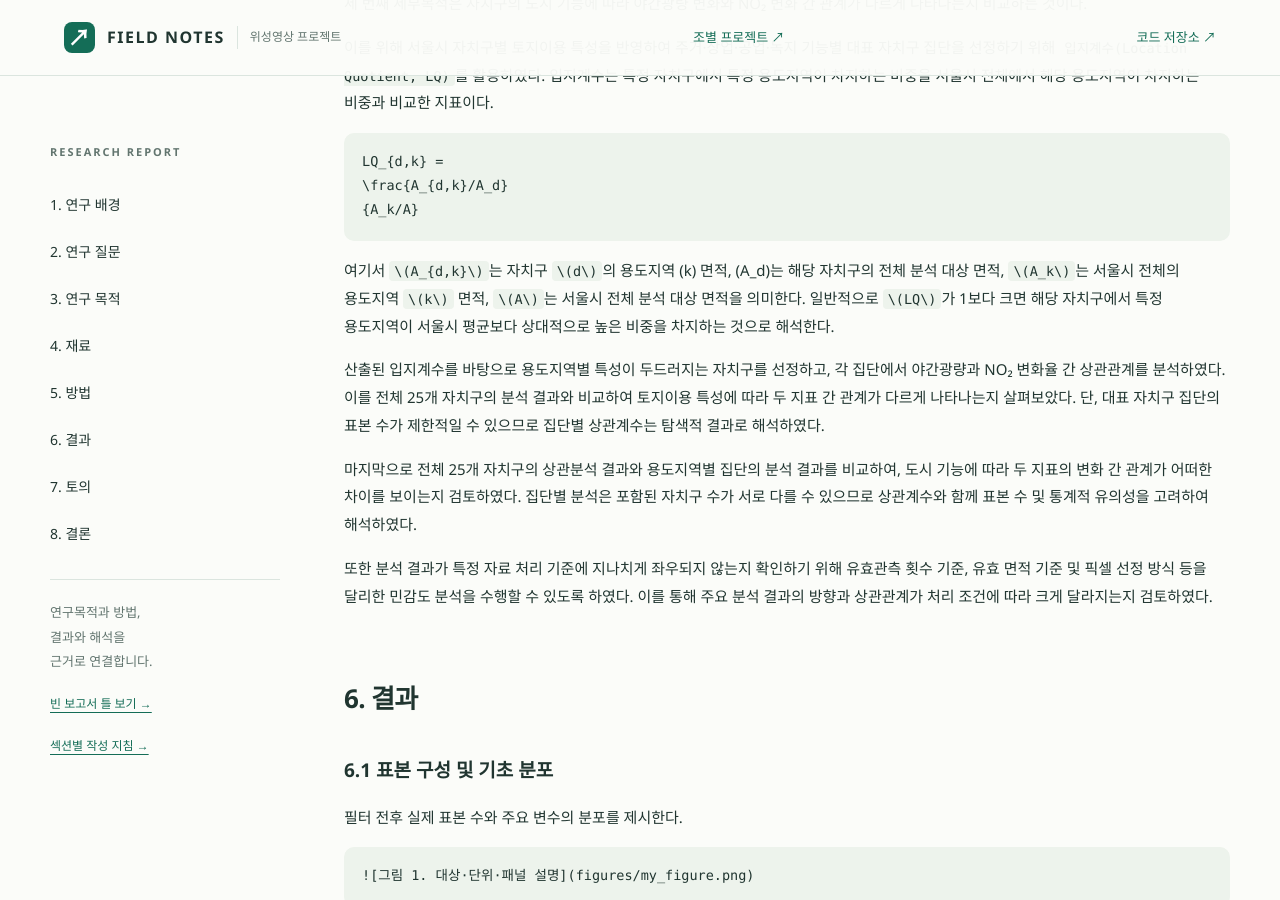
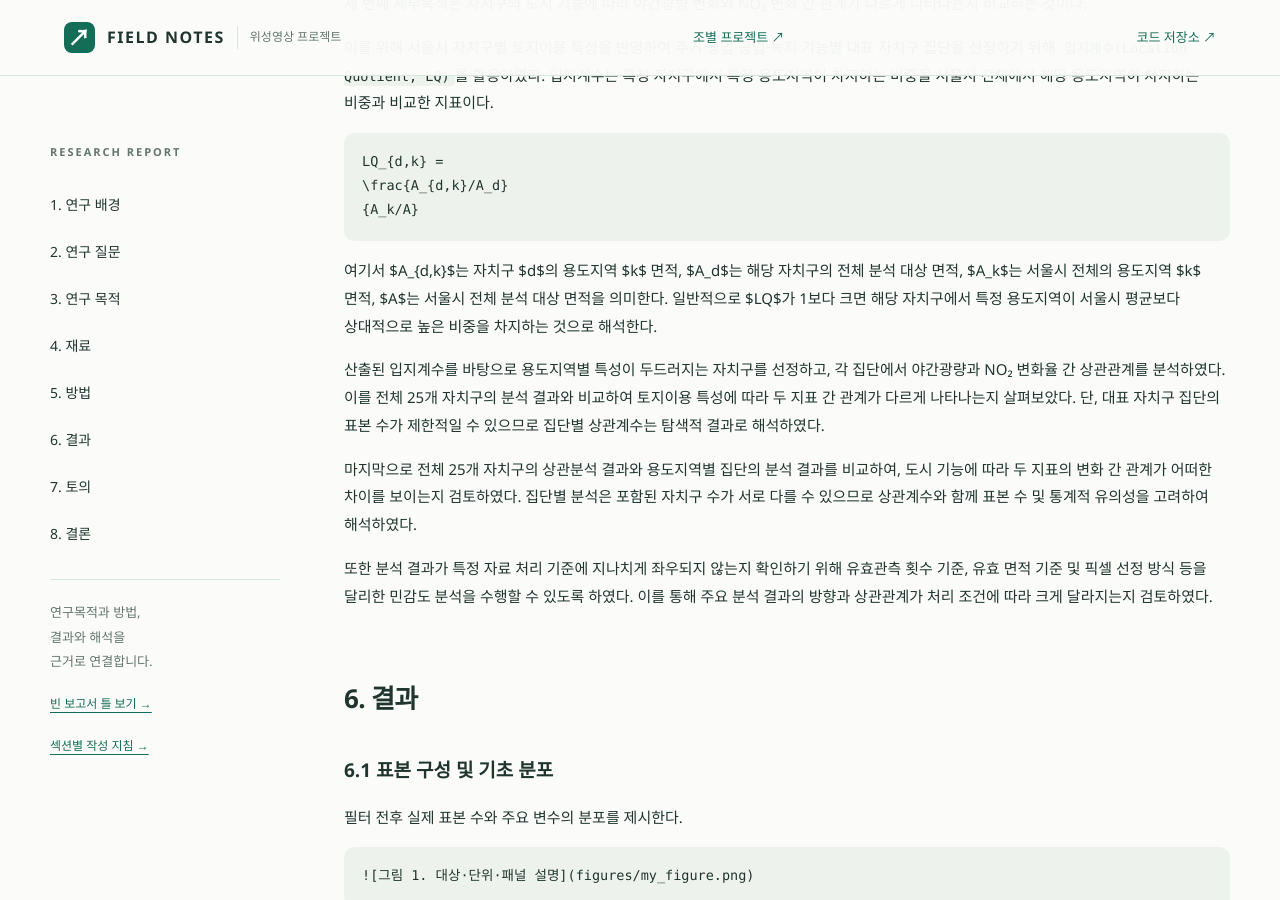
Before and after one commit to rlawkdgns3550-cmyk/surveying2_team03, a Jekyll site: the page built from docs/index.md, in a window 1280 px wide and 900 px high, scrolled down 11579 px. Built offline with Jekyll 4.4.1, drawn with Linux system fonts in a browser that asks for light colours.

Commit message:
Update mathematical notation from LaTeX to Markdown

````diff
--- a/docs/index.md
+++ b/docs/index.md
@@ -182,7 +182,7 @@ LQ_{d,k} =
 {A_k/A}
 ```
 
-여기서 `\(A_{d,k}\)`는 자치구 `\(d\)`의 용도지역 \(k\) 면적, \(A_d\)는 해당 자치구의 전체 분석 대상 면적, `\(A_k\)`는 서울시 전체의 용도지역 `\(k\)` 면적, `\(A\)`는 서울시 전체 분석 대상 면적을 의미한다. 일반적으로 `\(LQ\)`가 1보다 크면 해당 자치구에서 특정 용도지역이 서울시 평균보다 상대적으로 높은 비중을 차지하는 것으로 해석한다.
+여기서 $A_{d,k}$는 자치구 $d$의 용도지역 $k$ 면적, $A_d$는 해당 자치구의 전체 분석 대상 면적, $A_k$는 서울시 전체의 용도지역 $k$ 면적, $A$는 서울시 전체 분석 대상 면적을 의미한다. 일반적으로 $LQ$가 1보다 크면 해당 자치구에서 특정 용도지역이 서울시 평균보다 상대적으로 높은 비중을 차지하는 것으로 해석한다.
 
 산출된 입지계수를 바탕으로 용도지역별 특성이 두드러지는 자치구를 선정하고, 각 집단에서 야간광량과 NO₂ 변화율 간 상관관계를 분석하였다. 이를 전체 25개 자치구의 분석 결과와 비교하여 토지이용 특성에 따라 두 지표 간 관계가 다르게 나타나는지 살펴보았다. 단, 대표 자치구 집단의 표본 수가 제한적일 수 있으므로 집단별 상관계수는 탐색적 결과로 해석하였다.
 
````
